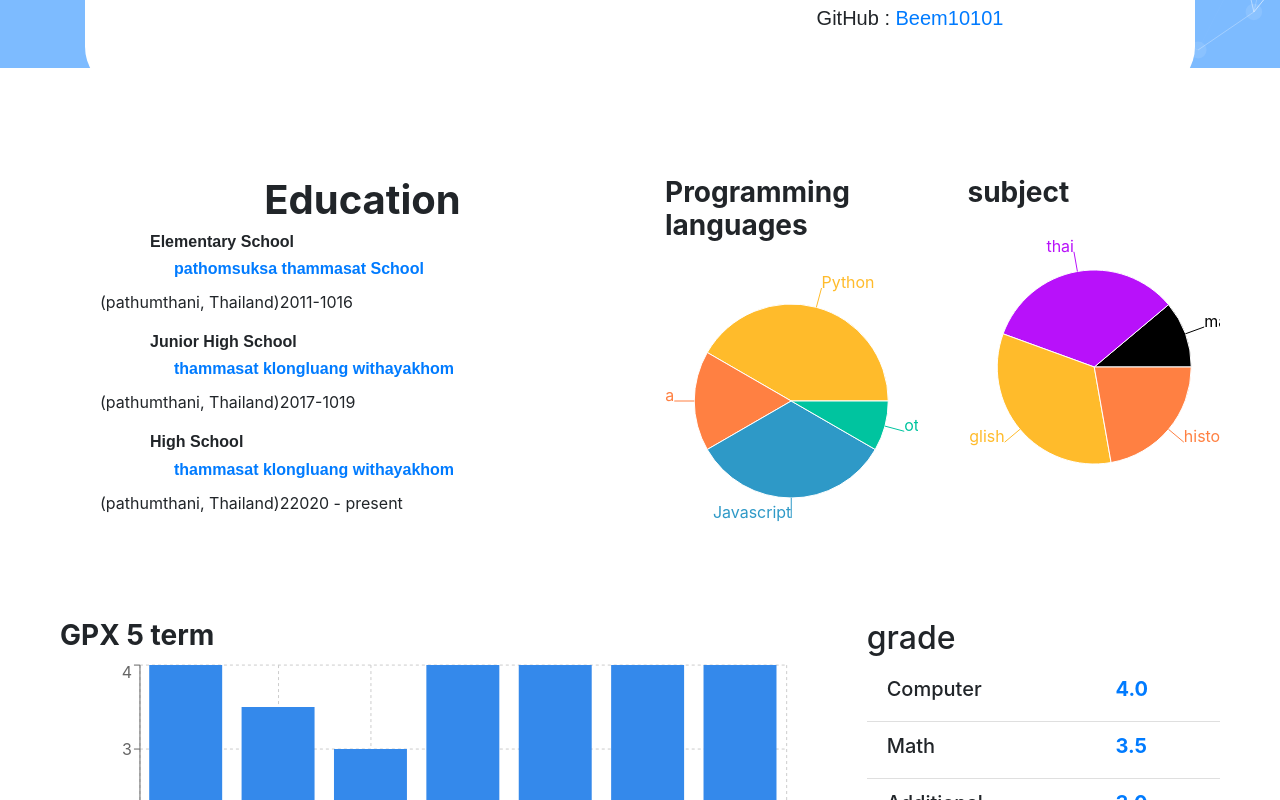
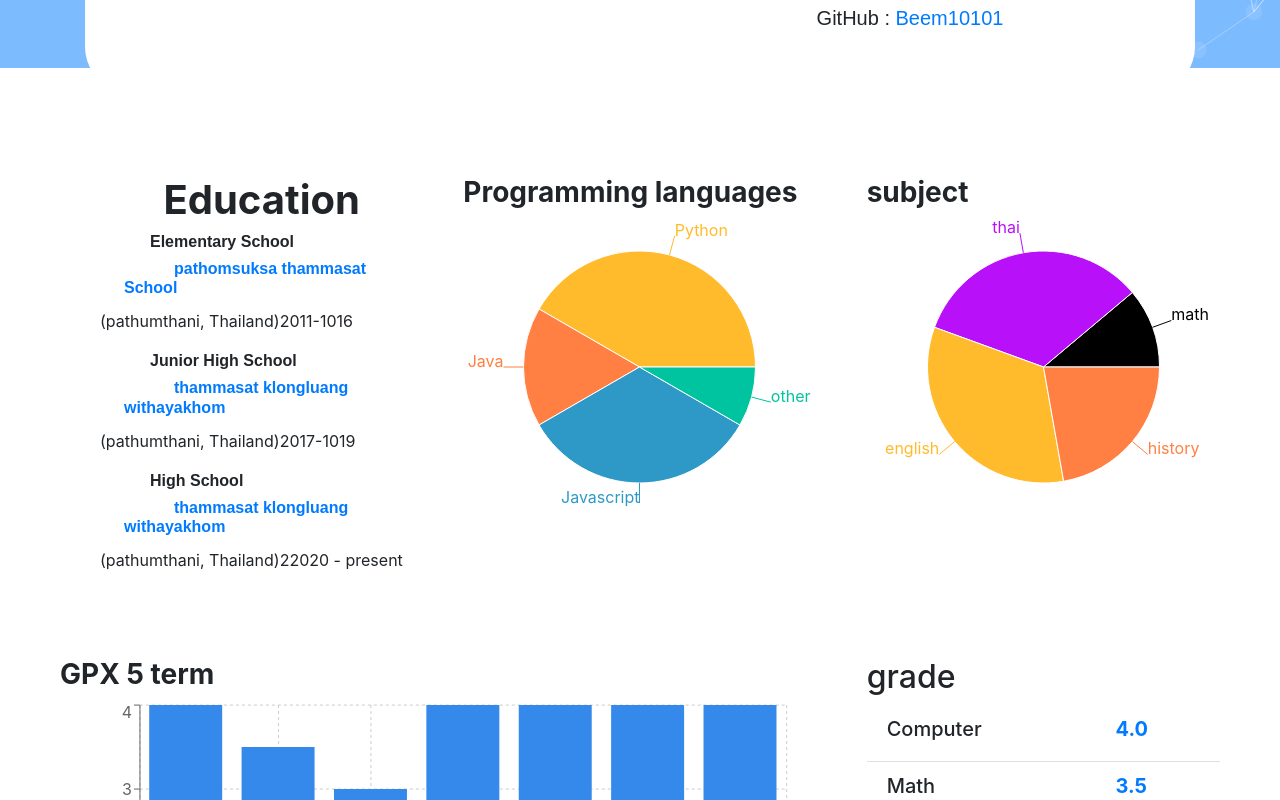
Before and after one commit to beem10101/porfolio, a React (Create React App) app: page / in a window 1280 px wide. Shown: the part 732-1532 px from the top of the page. Built offline with nearby package versions, Linux system fonts and the light colour scheme.

Commit message:
23/10/22 11:28

```diff
--- a/src/components/Aboutme.js
+++ b/src/components/Aboutme.js
@@ -20,73 +20,13 @@ AOS.init();
           <div>
             {/* grid about me */}
             <div class="row">
-              {/* <div class="col-sm">
-                <div className='banner-about' data-aos='zoom-in-up'>
-                <div className='container'>
-                  <br />
-                  <br />
-                  <br />
-                  <img src={profile1} width="230" height="230" data-was-processed="true" ></img>
-                  <br />
-                  <br />
-                </div>
-                <div className='HeaderTask'>
-                  <div>
-                    <a className="anchor" id="about"></a>
-                    <div className="followWrap">
-                    </div>
-                    <h3>Email:beem25301@gmail.com</h3>
-                    <h3>GitHub : <a href="https://github.com/beem10101" target="_blank">Beem10101</a></h3>
-                  </div>
-                </div>
-                </div>
-              </div> */}
-
-              {/* <div class="col-sm">
-                <div class="col-6">
-              <div className='banner-about ' data-aos='fade-left'>
-                <h3><b>About</b></h3>
-                <div class='mt-5 md-3 text-dark'>
-                <p class='followMeBar h3 mr-3 '>This page is about my programming abilities, educational background, and my traits.</p>
-                <br/>
-                <br/>
-                <br/>
-                <br/>
-                </div>
-              </div>
-            </div>
-            </div> */}
-
-                {/* <div className='banner-about' data-aos='fade-right'>
-                  <div className="followMeBar fixed" >
-                    <h1><b>Education</b></h1>
-                    <div>
-                      <ul >
-                        <br/>
-                        <p >2011-1016:
-                          <strong className='textFont'> Elementary School:pathomsuksa thammasat School</strong> (pathumthani, Thailand)
-                        </p>
-                        <br/>
-                        <br/>
-                        <p >2017-1019 :
-                          <strong className='textFont'> Junior High School:thammasat klongluang withayakhom </strong> (pathumthani, Thailand)
-                        </p>
-                        <br/>
-                        <br/>
-                        <p >2020 - present :
-                          <strong className='textFont'> High School:thammasat klongluang withayakhom</strong> (pathumthani, Thailand)
-                        </p>
-                      </ul>
-                    </div>
-                  </div>
-                </div> */}
             </div>
           </div>
         </div>
       <div class="contrainer ">
         <div>
           <div class="row mt-5">
-            <div class="col-6">
+            <div class="col">
             <div className='banner-about' data-aos='fade-right'>
               <div className="followMeBar fixed" >
                 <h1><b>Education</b></h1>
@@ -129,24 +69,16 @@ AOS.init();
                 </div>
               </div>
             </div>
-              {/* <div className='banner-about ' data-aos='fade-left'>
-                <h3><b>About</b></h3>
-                <div class='mt-5 md-3 text-dark'>
-                <p class='followMeBar h3 mr-3 '>This page is about my programming abilities, educational background, and my traits.</p>
-                <br/>
-                <br/>
-                <br/>
-                <br/>
-                </div>
-              </div> */}
             </div>
-            <div class="col-3">
+
+
+            <div class="col">
               <div className='banner-about' data-aos='fade-up'>
                 <h3><b>Programming languages</b></h3>
                 <CirclechartProgramming/>
               </div>
             </div>
-            <div class="col-3">
+            <div class="col">
               <div className='banner-about' data-aos='fade-right'>
                 <h3><b>subject</b></h3>
                 <CirclechartSubject/>
```
